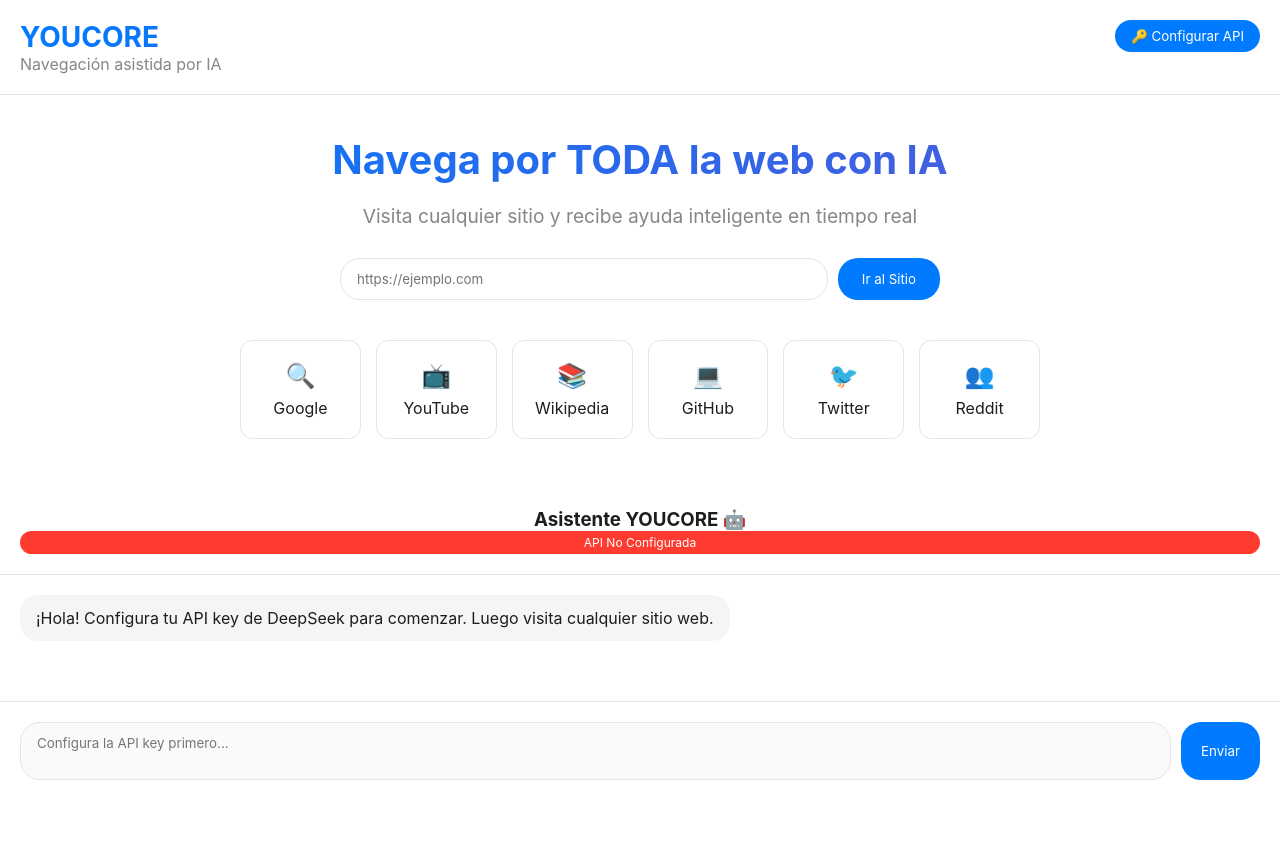
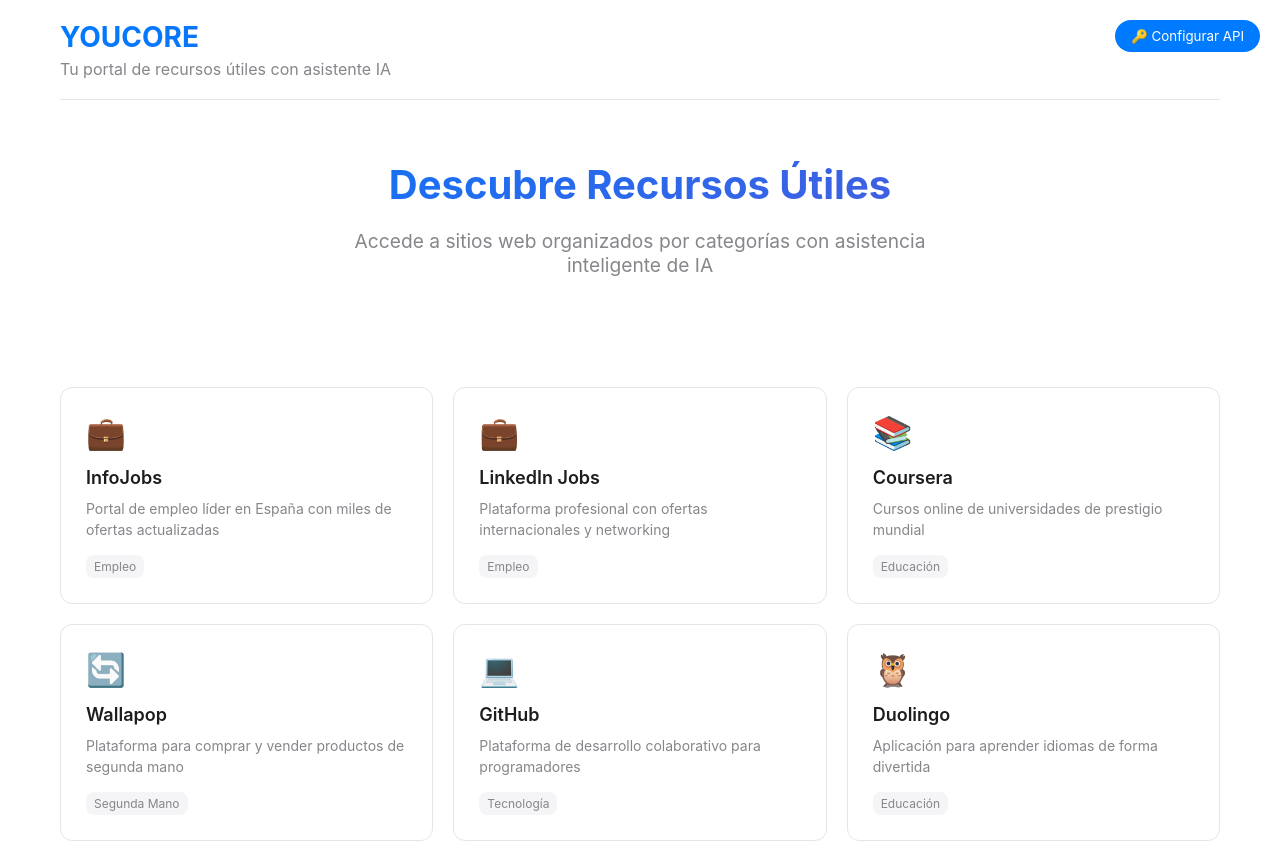
Before and after one commit to juliomint80-tech/YOUCORE, a plain HTML site: page index.html in a window 1280 px wide. Shown: the top 844 px of the page. Before the commit the page ends 800 px from the top, so only its background shows below. Drawn offline with Linux system fonts and the light colour scheme.

Commit message:
Update index.html

```diff
--- a/index.html
+++ b/index.html
@@ -3,7 +3,7 @@
 <head>
     <meta charset="UTF-8">
     <meta name="viewport" content="width=device-width, initial-scale=1.0">
-    <title>YOUCORE - Navegación Asistida por IA</title>
+    <title>YOUCORE - Portal de Recursos con Asistente IA</title>
     <style>
         :root {
             --primary-color: #007AFF;
@@ -23,65 +23,18 @@
         body {
             background: white;
             color: var(--text-primary);
-            height: 100vh;
-            overflow: hidden;
+            min-height: 100vh;
         }
 
         .container {
-            display: flex;
-            height: 100vh;
+            max-width: 1200px;
+            margin: 0 auto;
+            padding: 0 20px;
         }
 
-        /* Panel Web */
-        .web-panel {
-            flex: 7;
-            display: none;
-            flex-direction: column;
-            border-right: 1px solid #e5e5e7;
-        }
-
-        .web-panel.active {
-            display: flex;
-        }
-
-        .web-header {
-            padding: 15px 20px;
-            background: white;
-            border-bottom: 1px solid #e5e5e7;
-            display: flex;
-            align-items: center;
-            gap: 15px;
-        }
-
-        .close-web {
-            background: var(--primary-color);
-            color: white;
-            border: none;
-            border-radius: 20px;
-            padding: 8px 16px;
-            cursor: pointer;
-        }
-
-        .web-view {
-            flex: 1;
-            border: none;
-            width: 100%;
-        }
-
-        /* Panel Principal */
-        .main-panel {
-            flex: 10;
-            display: flex;
-            flex-direction: column;
-        }
-
-        .container.has-web .main-panel {
-            flex: 3;
-        }
-
-        .main-header {
-            padding: 20px;
-            background: white;
+        /* Header */
+        header {
+            padding: 20px 0;
             border-bottom: 1px solid #e5e5e7;
         }
 
@@ -93,80 +46,26 @@
             -webkit-text-fill-color: transparent;
         }
 
-        /* Chat */
-        .chat-panel {
-            flex: 1;
-            display: flex;
-            flex-direction: column;
+        .tagline {
+            color: var(--text-secondary);
+            margin-top: 5px;
         }
 
-        .chat-header {
-            padding: 20px;
-            text-align: center;
-            border-bottom: 1px solid #e5e5e7;
-        }
-
-        .chat-messages {
-            flex: 1;
-            padding: 20px;
-            overflow-y: auto;
-            display: flex;
-            flex-direction: column;
-            gap: 15px;
-        }
-
-        .message {
-            max-width: 85%;
-            padding: 12px 16px;
-            border-radius: 18px;
-            line-height: 1.4;
-        }
-
-        .message.user {
-            align-self: flex-end;
-            background: var(--primary-color);
-            color: white;
-        }
-
-        .message.bot {
-            align-self: flex-start;
-            background: #f5f5f7;
-            color: var(--text-primary);
-        }
-
-        .chat-input-container {
-            padding: 20px;
-            border-top: 1px solid #e5e5e7;
-        }
-
-        .chat-input-wrapper {
-            display: flex;
-            gap: 10px;
-        }
-
-        .chat-input {
-            flex: 1;
-            padding: 12px 16px;
-            border: 1px solid #e5e5e7;
-            border-radius: 20px;
-            resize: none;
-        }
-
-        .send-btn {
-            background: var(--primary-color);
-            color: white;
-            border: none;
-            border-radius: 20px;
-            padding: 12px 20px;
-            cursor: pointer;
-        }
-
-        /* Configuración API */
+        /* API Config */
         .api-config {
             position: fixed;
             top: 20px;
             right: 20px;
             z-index: 1000;
+        }
+
+        .api-btn {
+            background: var(--primary-color);
+            color: white;
+            border: none;
+            border-radius: 20px;
+            padding: 8px 16px;
+            cursor: pointer;
         }
 
         .api-modal {
@@ -202,11 +101,10 @@
             margin: 10px 0;
         }
 
-        /* Contenido Principal */
-        .main-content {
-            flex: 1;
-            padding: 40px 20px;
+        /* Hero */
+        .hero {
             text-align: center;
+            padding: 60px 0 40px;
         }
 
         .hero h1 {
@@ -220,55 +118,74 @@
         .hero p {
             font-size: 1.2em;
             color: var(--text-secondary);
-            margin-bottom: 30px;
+            max-width: 600px;
+            margin: 0 auto 30px;
         }
 
-        .url-input-container {
-            max-width: 600px;
-            margin: 0 auto 40px;
+        /* Recursos */
+        .resources-grid {
+            display: grid;
+            grid-template-columns: repeat(auto-fit, minmax(300px, 1fr));
+            gap: 20px;
+            margin: 40px 0;
         }
 
-        .url-input-wrapper {
-            display: flex;
-            gap: 10px;
-        }
-
-        .url-input {
-            flex: 1;
-            padding: 12px 16px;
-            border: 1px solid #e5e5e7;
-            border-radius: 20px;
-        }
-
-        .go-btn {
-            background: var(--primary-color);
-            color: white;
-            border: none;
-            border-radius: 20px;
-            padding: 12px 24px;
-            cursor: pointer;
-        }
-
-        .quick-sites {
-            display: grid;
-            grid-template-columns: repeat(auto-fit, minmax(120px, 1fr));
-            gap: 15px;
-            max-width: 800px;
-            margin: 0 auto;
-        }
-
-        .quick-site {
+        .resource-card {
             background: white;
             border: 1px solid #e5e5e7;
             border-radius: 12px;
-            padding: 20px;
-            text-align: center;
+            padding: 25px;
             cursor: pointer;
-            transition: transform 0.2s;
+            transition: all 0.3s ease;
         }
 
-        .quick-site:hover {
-            transform: translateY(-2px);
+        .resource-card:hover {
+            transform: translateY(-5px);
+            box-shadow: 0 10px 30px rgba(0,0,0,0.1);
+        }
+
+        .resource-icon {
+            font-size: 32px;
+            margin-bottom: 15px;
+        }
+
+        .resource-title {
+            font-size: 18px;
+            font-weight: 600;
+            margin-bottom: 10px;
+        }
+
+        .resource-description {
+            color: var(--text-secondary);
+            font-size: 14px;
+            line-height: 1.5;
+            margin-bottom: 15px;
+        }
+
+        .resource-category {
+            display: inline-block;
+            background: #f5f5f7;
+            padding: 4px 8px;
+            border-radius: 8px;
+            font-size: 12px;
+            color: var(--text-secondary);
+        }
+
+        /* Chat */
+        .chat-section {
+            background: #f5f5f7;
+            border-radius: 20px;
+            margin: 40px 0;
+            overflow: hidden;
+        }
+
+        .chat-header {
+            padding: 20px;
+            background: white;
+            border-bottom: 1px solid #e5e5e7;
+            display: flex;
+            justify-content: space-between;
+            align-items: center;
         }
 
         .api-status {
@@ -282,90 +199,108 @@
         .api-status.connected {
             background: #34C759;
         }
+
+        .chat-messages {
+            height: 300px;
+            padding: 20px;
+            overflow-y: auto;
+            display: flex;
+            flex-direction: column;
+            gap: 15px;
+        }
+
+        .message {
+            max-width: 80%;
+            padding: 12px 16px;
+            border-radius: 18px;
+            line-height: 1.4;
+        }
+
+        .message.user {
+            align-self: flex-end;
+            background: var(--primary-color);
+            color: white;
+        }
+
+        .message.bot {
+            align-self: flex-start;
+            background: white;
+            color: var(--text-primary);
+            border: 1px solid #e5e5e7;
+        }
+
+        .chat-input-container {
+            padding: 20px;
+            background: white;
+            border-top: 1px solid #e5e5e7;
+        }
+
+        .chat-input-wrapper {
+            display: flex;
+            gap: 10px;
+        }
+
+        .chat-input {
+            flex: 1;
+            padding: 12px 16px;
+            border: 1px solid #e5e5e7;
+            border-radius: 20px;
+            resize: none;
+        }
+
+        .send-btn {
+            background: var(--primary-color);
+            color: white;
+            border: none;
+            border-radius: 20px;
+            padding: 12px 20px;
+            cursor: pointer;
+        }
+
+        .send-btn:disabled {
+            opacity: 0.5;
+            cursor: not-allowed;
+        }
     </style>
 </head>
 <body>
     <div class="api-config">
-        <button class="close-web" onclick="openApiModal()">🔑 Configurar API</button>
+        <button class="api-btn" onclick="openApiModal()">🔑 Configurar API</button>
     </div>
 
     <div class="api-modal" id="apiModal">
         <div class="api-form">
-            <h3>Configurar API Key</h3>
+            <h3>Configurar DeepSeek API</h3>
             <p>Consigue tu API key gratis en: <a href="https://platform.deepseek.com" target="_blank">DeepSeek Platform</a></p>
             <input type="password" class="api-input" id="apiKey" placeholder="sk-tu-api-key-aqui">
-            <button class="send-btn" onclick="saveApiKey()" style="width:100%">Guardar API Key</button>
+            <button class="send-btn" onclick="saveApiKey()" style="width:100%; margin-top:10px">Guardar API Key</button>
             <p style="font-size:12px; margin-top:10px; color:#666">Tu clave se guarda localmente en tu navegador</p>
         </div>
     </div>
 
-    <div class="container" id="container">
-        <!-- Panel Web -->
-        <div class="web-panel" id="webPanel">
-            <div class="web-header">
-                <button class="close-web" onclick="closeWebView()">← Volver</button>
-                <span id="webTitle">Navegando...</span>
-            </div>
-            <iframe class="web-view" id="webView" sandbox="allow-scripts allow-same-origin allow-forms"></iframe>
-        </div>
+    <div class="container">
+        <header>
+            <div class="logo">YOUCORE</div>
+            <div class="tagline">Tu portal de recursos útiles con asistente IA</div>
+        </header>
 
-        <!-- Panel Principal -->
-        <div class="main-panel" id="mainPanel">
-            <div class="main-header">
-                <div class="logo">YOUCORE</div>
-                <div style="color: var(--text-secondary);">Navegación asistida por IA</div>
-            </div>
+        <section class="hero">
+            <h1>Descubre Recursos Útiles</h1>
+            <p>Accede a sitios web organizados por categorías con asistencia inteligente de IA</p>
+        </section>
 
-            <div class="main-content">
-                <div class="hero">
-                    <h1>Navega por TODA la web con IA</h1>
-                    <p>Visita cualquier sitio y recibe ayuda inteligente en tiempo real</p>
-                </div>
+        <section class="resources-grid" id="resourcesGrid">
+            <!-- Los recursos se cargan aquí -->
+        </section>
 
-                <div class="url-input-container">
-                    <div class="url-input-wrapper">
-                        <input type="url" class="url-input" id="urlInput" placeholder="https://ejemplo.com">
-                        <button class="go-btn" onclick="goToSite()">Ir al Sitio</button>
-                    </div>
-                </div>
-
-                <div class="quick-sites">
-                    <div class="quick-site" onclick="goToQuickSite('https://www.google.com', 'Google')">
-                        <div style="font-size:24px; margin-bottom:8px">🔍</div>
-                        <div>Google</div>
-                    </div>
-                    <div class="quick-site" onclick="goToQuickSite('https://www.youtube.com', 'YouTube')">
-                        <div style="font-size:24px; margin-bottom:8px">📺</div>
-                        <div>YouTube</div>
-                    </div>
-                    <div class="quick-site" onclick="goToQuickSite('https://es.wikipedia.org', 'Wikipedia')">
-                        <div style="font-size:24px; margin-bottom:8px">📚</div>
-                        <div>Wikipedia</div>
-                    </div>
-                    <div class="quick-site" onclick="goToQuickSite('https://www.github.com', 'GitHub')">
-                        <div style="font-size:24px; margin-bottom:8px">💻</div>
-                        <div>GitHub</div>
-                    </div>
-                    <div class="quick-site" onclick="goToQuickSite('https://www.twitter.com', 'Twitter')">
-                        <div style="font-size:24px; margin-bottom:8px">🐦</div>
-                        <div>Twitter</div>
-                    </div>
-                    <div class="quick-site" onclick="goToQuickSite('https://www.reddit.com', 'Reddit')">
-                        <div style="font-size:24px; margin-bottom:8px">👥</div>
-                        <div>Reddit</div>
-                    </div>
-                </div>
-            </div>
-
-            <!-- Chat -->
-            <div class="chat-panel">
+        <section class="chat-section">
             <div class="chat-header">
                 <h3>Asistente YOUCORE 🤖</h3>
                 <div class="api-status" id="apiStatus">API No Configurada</div>
             </div>
             <div class="chat-messages" id="chatMessages">
                 <div class="message bot">
-                        ¡Hola! Configura tu API key de DeepSeek para comenzar. Luego visita cualquier sitio web.
+                    ¡Hola! Configura tu API key de DeepSeek para comenzar. Luego haz clic en cualquier recurso y te ayudaré con lo que necesites.
                 </div>
             </div>
             <div class="chat-input-container">
@@ -374,24 +309,122 @@
                     <button class="send-btn" id="sendBtn" onclick="sendMessage()" disabled>Enviar</button>
                 </div>
             </div>
-            </div>
-        </div>
+        </section>
     </div>
 
     <script>
-        // Estado simple
+        // Datos de recursos
+        const resources = [
+            {
+                title: "InfoJobs",
+                description: "Portal de empleo líder en España con miles de ofertas actualizadas",
+                url: "https://www.infojobs.net",
+                category: "Empleo",
+                icon: "💼",
+                color: "#007AFF",
+                context: "empleo, trabajo, CV, entrevistas, búsqueda laboral"
+            },
+            {
+                title: "LinkedIn Jobs",
+                description: "Plataforma profesional con ofertas internacionales y networking",
+                url: "https://www.linkedin.com/jobs",
+                category: "Empleo",
+                icon: "💼",
+                color: "#0077B5",
+                context: "networking, perfil profesional, reclutamiento"
+            },
+            {
+                title: "Coursera",
+                description: "Cursos online de universidades de prestigio mundial",
+                url: "https://www.coursera.org",
+                category: "Educación",
+                icon: "📚",
+                color: "#5856D6",
+                context: "cursos online, certificaciones, aprendizaje"
+            },
+            {
+                title: "Wallapop",
+                description: "Plataforma para comprar y vender productos de segunda mano",
+                url: "https://www.wallapop.com",
+                category: "Segunda Mano",
+                icon: "🔄",
+                color: "#FF9500",
+                context: "comprar, vender, segunda mano, productos usados"
+            },
+            {
+                title: "GitHub",
+                description: "Plataforma de desarrollo colaborativo para programadores",
+                url: "https://github.com",
+                category: "Tecnología",
+                icon: "💻",
+                color: "#181717",
+                context: "programación, código, repositorios, desarrollo"
+            },
+            {
+                title: "Duolingo",
+                description: "Aplicación para aprender idiomas de forma divertida",
+                url: "https://www.duolingo.com",
+                category: "Educación",
+                icon: "🦉",
+                color: "#58CC02",
+                context: "idiomas, aprendizaje, inglés, francés, alemán"
+            }
+        ];
+
+        // Estado
         let apiKey = localStorage.getItem('deepseek_api_key');
-        let currentSite = null;
+        let currentResource = null;
+        let chatHistory = [];
 
         // Elementos DOM
         const apiStatus = document.getElementById('apiStatus');
         const chatInput = document.getElementById('chatInput');
         const sendBtn = document.getElementById('sendBtn');
         const chatMessages = document.getElementById('chatMessages');
+        const resourcesGrid = document.getElementById('resourcesGrid');
 
         // Inicializar
         function init() {
+            renderResources();
             checkApiStatus();
+        }
+
+        // Renderizar recursos
+        function renderResources() {
+            resourcesGrid.innerHTML = '';
+
+            resources.forEach(resource => {
+                const card = document.createElement('div');
+                card.className = 'resource-card';
+                card.innerHTML = `
+                    <div class="resource-icon" style="color: ${resource.color}">${resource.icon}</div>
+                    <div class="resource-title">${resource.title}</div>
+                    <div class="resource-description">${resource.description}</div>
+                    <div class="resource-category">${resource.category}</div>
+                `;
+
+                card.addEventListener('click', () => {
+                    selectResource(resource);
+                });
+
+                resourcesGrid.appendChild(card);
+            });
+        }
+
+        // Seleccionar recurso
+        function selectResource(resource) {
+            if (!apiKey) {
+                addBotMessage('⚠️ Primero configura tu API key de DeepSeek');
+                return;
+            }
+
+            currentResource = resource;
+
+            // Abrir en nueva pestaña
+            window.open(resource.url, '_blank');
+
+            // Mensaje contextual
+            addBotMessage(`Perfecto! Has seleccionado **${resource.title}**. ¿En qué puedo ayudarte relacionado con ${resource.context}?`);
         }
 
         // Verificar estado API
@@ -403,19 +436,17 @@
                 chatInput.disabled = false;
                 sendBtn.disabled = false;
 
-                // Mensaje de bienvenida
                 if (chatMessages.children.length === 1) {
-                    addBotMessage('¡Listo! Ahora puedes visitar cualquier sitio web y hacer preguntas. Prueba con Google, YouTube o cualquier URL.');
+                    addBotMessage('¡Perfecto! Ahora haz clic en cualquier recurso y te ayudaré con lo que necesites.');
                 }
             }
         }
 
-        // Abrir modal API
+        // Modal API
         function openApiModal() {
             document.getElementById('apiModal').classList.add('active');
         }
 
-        // Guardar API Key
         function saveApiKey() {
             const key = document.getElementById('apiKey').value.trim();
             if (!key) {
@@ -434,47 +465,7 @@
             checkApiStatus();
         }
 
-        // Navegar a sitio rápido
-        function goToQuickSite(url, title) {
-            if (!apiKey) {
-                addBotMessage('⚠️ Primero configura tu API key de DeepSeek');
-                return;
-            }
-
-            currentSite = { url, title };
-            document.getElementById('webView').src = url;
-            document.getElementById('webPanel').classList.add('active');
-            document.getElementById('container').classList.add('has-web');
-            document.getElementById('webTitle').textContent = title;
-
-            setTimeout(() => {
-                addBotMessage(`Perfecto, estás en **${title}**. ¿En qué puedo ayudarte?`);
-            }, 1000);
-        }
-
-        // Navegar por URL
-        function goToSite() {
-            const url = document.getElementById('urlInput').value.trim();
-            if (!url) return;
-
-            if (!apiKey) {
-                addBotMessage('⚠️ Primero configura tu API key');
-                return;
-            }
-
-            const fullUrl = url.startsWith('http') ? url : 'https://' + url;
-            goToQuickSite(fullUrl, 'Sitio Web');
-        }
-
-        // Cerrar vista web
-        function closeWebView() {
-            document.getElementById('webPanel').classList.remove('active');
-            document.getElementById('container').classList.remove('has-web');
-            document.getElementById('webView').src = '';
-            currentSite = null;
-        }
-
-        // Añadir mensaje
+        // Mensajes
         function addBotMessage(text) {
             const div = document.createElement('div');
             div.className = 'message bot';
@@ -491,7 +482,7 @@
             chatMessages.scrollTop = chatMessages.scrollHeight;
         }
 
-        // Enviar mensaje SIMPLIFICADO
+        // Enviar mensaje
         async function sendMessage() {
             const message = chatInput.value.trim();
             if (!message || !apiKey) return;
@@ -504,30 +495,63 @@
             const thinking = addBotMessage('Pensando...');
 
             try {
-                // Respuesta simple sin API por ahora
-                setTimeout(() => {
+                const response = await callDeepSeekAPI(message);
+
                 thinking.remove();
-
-                    const responses = [
-                        `Sobre ${currentSite?.title || 'el sitio'}: Puedo ayudarte a navegar y entender sus funciones.`,
-                        `Para "${message}" en ${currentSite?.title || 'este sitio'}, te sugiero explorar el menú principal.`,
-                        `Entiendo tu pregunta sobre ${currentSite?.title || 'el sitio web'}. ¿Puedes ser más específico?`
-                    ];
-
-                    addBotMessage(responses[Math.floor(Math.random() * responses.length)]);
-                    sendBtn.disabled = false;
-                    sendBtn.textContent = 'Enviar';
-                }, 1000);
+                addBotMessage(response);
 
             } catch (error) {
                 thinking.remove();
                 addBotMessage('Error de conexión. Verifica tu API key.');
+            } finally {
                 sendBtn.disabled = false;
                 sendBtn.textContent = 'Enviar';
             }
         }
 
-        // Enter para enviar
+        // Llamar a DeepSeek API
+        async function callDeepSeekAPI(userMessage) {
+            const context = currentResource ?
+                `El usuario está interesado en ${currentResource.title} (${currentResource.context}). ` :
+                "El usuario está explorando YOUCORE, un portal de recursos útiles. ";
+
+            const response = await fetch('https://api.deepseek.com/v1/chat/completions', {
+                method: 'POST',
+                headers: {
+                    'Content-Type': 'application/json',
+                    'Authorization': `Bearer ${apiKey}`
+                },
+                body: JSON.stringify({
+                    model: "deepseek-chat",
+                    messages: [
+                        {
+                            role: "system",
+                            content: `Eres un asistente especializado en YOUCORE. ${context}Responde de manera útil y práctica en español.`
+                        },
+                        ...chatHistory.slice(-4),
+                        { role: "user", content: userMessage }
+                    ],
+                    max_tokens: 500,
+                    temperature: 0.7
+                })
+            });
+
+            if (!response.ok) {
+                throw new Error('API error');
+            }
+
+            const data = await response.json();
+            const reply = data.choices[0].message.content;
+
+            chatHistory.push(
+                { role: "user", content: userMessage },
+                { role: "assistant", content: reply }
+            );
+
+            return reply;
+        }
+
+        // Event listeners
         chatInput.addEventListener('keypress', (e) => {
             if (e.key === 'Enter' && !e.shiftKey) {
                 e.preventDefault();
@@ -535,7 +559,6 @@
             }
         });
 
-        // Cerrar modal al hacer clic fuera
         document.getElementById('apiModal').addEventListener('click', (e) => {
             if (e.target === document.getElementById('apiModal')) {
                 document.getElementById('apiModal').classList.remove('active');
```
Lines whose indentation alone changed are shown as unchanged.
